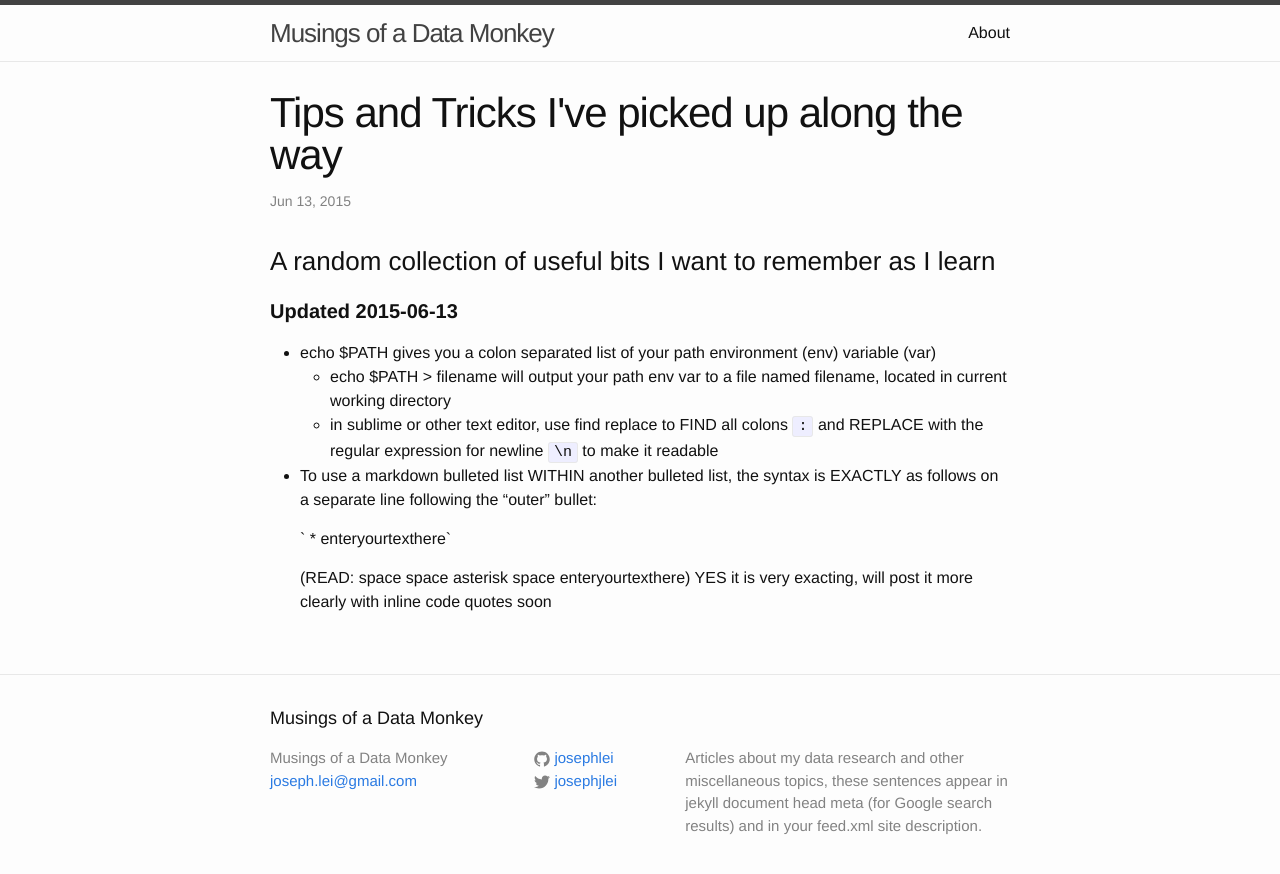
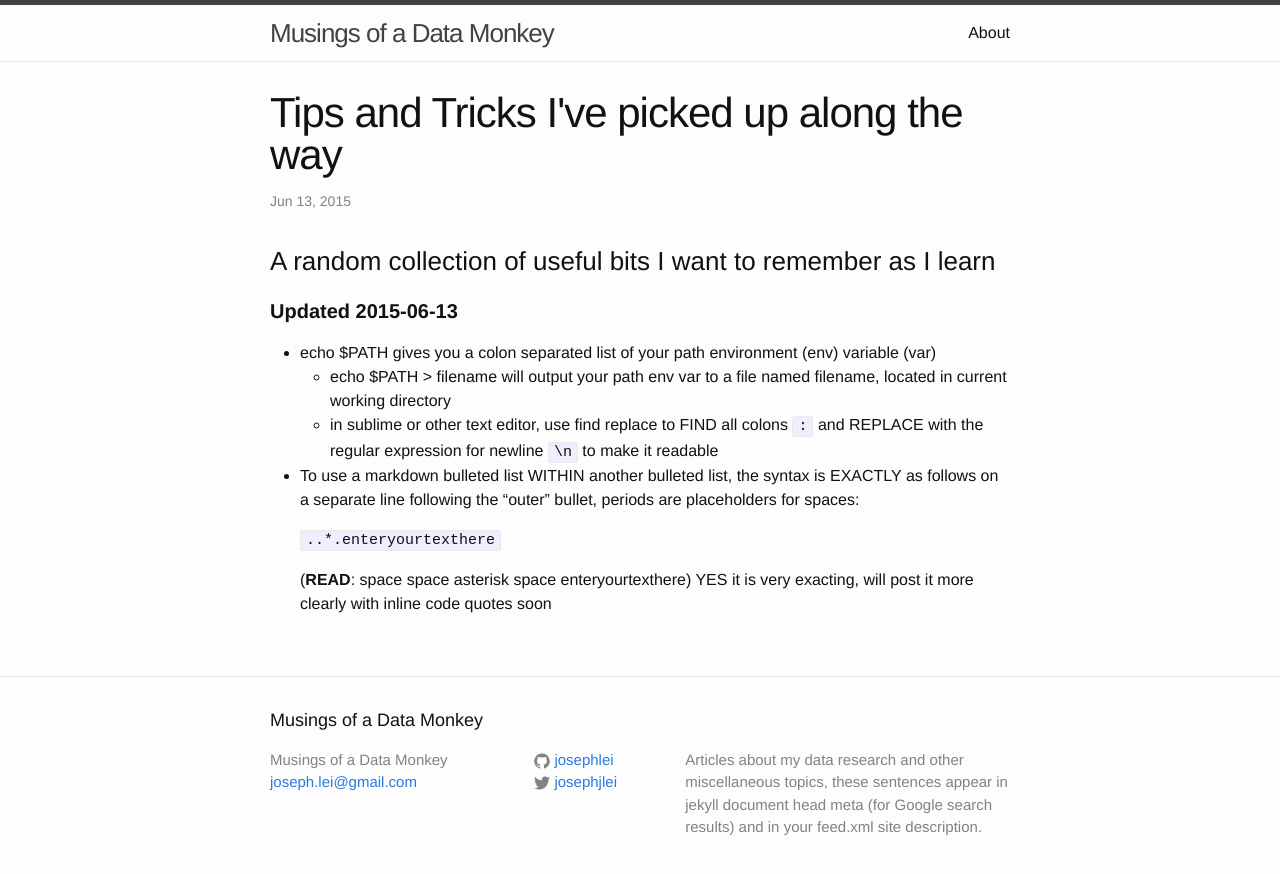
Before and after one commit to josephlei/jjl-website, a Jekyll site: the page built from _posts/2015-06-13-tips-and-tricks.markdown, in a window 1280 px wide. Shown: the top 874 px of the page. Built offline with Jekyll 4.4.1, drawn with Linux system fonts in a browser that asks for light colours.

Commit message:
direct shell update

```diff
--- a/_posts/2015-06-13-tips-and-tricks.markdown
+++ b/_posts/2015-06-13-tips-and-tricks.markdown
@@ -13,9 +13,9 @@
 * echo $PATH gives you a colon separated list of your path environment (env) variable (var)
   * echo $PATH > filename will output your path env var to a file named filename, located in current working directory
   * in sublime or other text editor, use find replace to FIND all colons `:` and REPLACE with the regular expression for newline `\n` to make it readable
-* To use a markdown bulleted list WITHIN another bulleted list, the syntax is EXACTLY as follows on a separate line following the "outer" bullet:
+* To use a markdown bulleted list WITHIN another bulleted list, the syntax is EXACTLY as follows on a separate line following the "outer" bullet, periods are placeholders for spaces:
 
-    `  * enteryourtexthere`
+    `..*.enteryourtexthere`
 
-    (READ: space space asterisk space enteryourtexthere)
+    (**READ**: space space asterisk space enteryourtexthere)
     YES it is very exacting, will post it more clearly with inline code quotes soon
```
